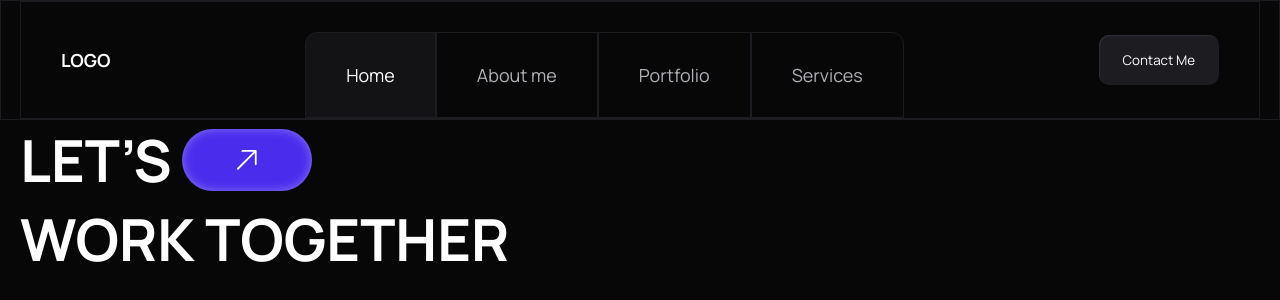
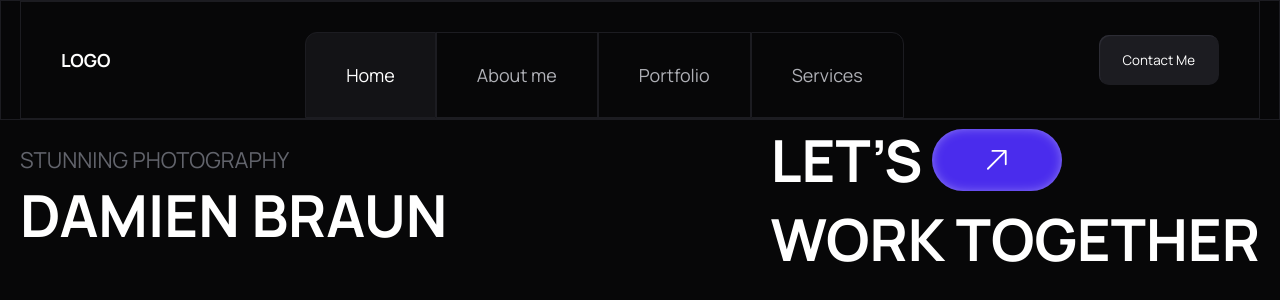
Before and after one commit to KraYFS/newPortfolio, a Next.js app: page / in a window 1280 px wide. Shown: the top 300 px of the page. Built offline with nearby package versions, Linux system fonts and the light colour scheme.

Commit message:
added heading-block

```diff
--- a/app/(Home)/sections/Hero/Hero.tsx
+++ b/app/(Home)/sections/Hero/Hero.tsx
@@ -6,6 +6,12 @@ export default function Hero() {
   return (
     <section className='hero'>
       <div className='hero__content'>
+        <div className='hero__content__heading'>
+          <span className='hero__content__heading-subtitle'>
+            Stunning Photography
+          </span>
+          <h1 className='hero__content__heading-title'>Damien Braun</h1>
+        </div>
         <CtaBlock />
       </div>
     </section>
--- a/app/(Home)/sections/Hero/styles.scss
+++ b/app/(Home)/sections/Hero/styles.scss
@@ -1,3 +1,22 @@
 .hero {
-    height: 100vh;
+  &__content {
+    display: flex;
+    align-items: center;
+    justify-content: space-between;
+
+    &__heading {
+      text-transform: uppercase;
+
+      &-subtitle {
+        font-size: 22px;
+        color: var(--gray-40);
+      }
+
+      &-title {
+        font-size: 58px;
+        font-weight: 700;
+        color: var(--absolute-white);
+      }
+    }
+  }
 }
--- a/app/components/CtaBlock/styles.scss
+++ b/app/components/CtaBlock/styles.scss
@@ -3,7 +3,7 @@
     display: flex;
     align-items: center;
     gap: 10px;
-}
+  }
 
   &__text {
     position: relative;
```
Also changed, not shown: app/components/UI/CtaButton/CtaButton.tsx (+7 -1 lines), app/components/UI/CtaButton/styles.scss (+5 -5 lines).
